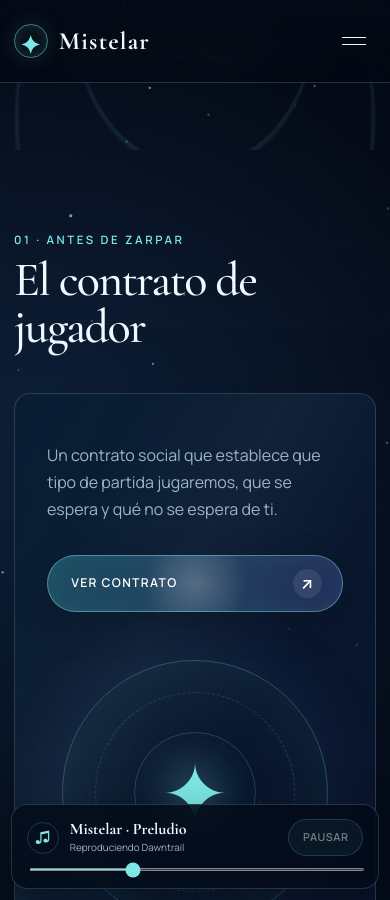
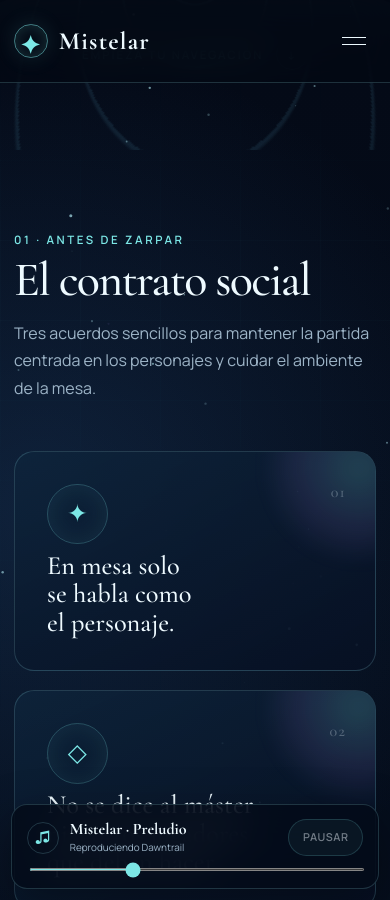
Before and after one commit to alvordsai/dnd_web, a Jekyll site: the page built from index.html, in a window 390 px wide and 900 px high, scrolled down 798 px. Built offline with Jekyll 4.4.1, drawn with Linux system fonts in a browser that asks for light colours; some of the changed text lies outside the part shown.

Commit message:
Integrar el contrato social en la página de inicio

```diff
--- a/index.html
+++ b/index.html
@@ -26,18 +26,29 @@ footer_text: Mistelar · Historias bajo un mismo cielo
 </section>
 
 <section id="sesion-cero" class="section-shell reveal">
-    <div class="section-heading">
-        <p class="section-kicker">01 · Antes de zarpar</p>
-        <h2>El contrato de jugador</h2>
+    <div class="section-heading section-heading-split">
+        <div>
+            <p class="section-kicker">01 · Antes de zarpar</p>
+            <h2>El contrato social</h2>
+        </div>
+        <p>Tres acuerdos sencillos para mantener la partida centrada en los personajes y cuidar el ambiente de la mesa.</p>
     </div>
-    <div class="feature-card">
-        <div class="feature-copy">
-            <p>Un contrato social que establece que tipo de partida jugaremos, que se espera y qué no se espera de ti.</p>
-            <a href="{{ '/contrato.html' | relative_url }}" class="boton">
-                <span>Ver contrato</span><span aria-hidden="true">↗</span>
-            </a>
-        </div>
-        <div class="astral-compass" aria-hidden="true"><span>✦</span></div>
+    <div class="contract-grid" aria-label="Acuerdos del contrato social">
+        <article class="contract-card">
+            <span class="contract-number" aria-hidden="true">01</span>
+            <span class="contract-mark" aria-hidden="true">✦</span>
+            <h3>En mesa solo se habla como el personaje.</h3>
+        </article>
+        <article class="contract-card">
+            <span class="contract-number" aria-hidden="true">02</span>
+            <span class="contract-mark" aria-hidden="true">◇</span>
+            <h3>No se dice al máster ni a otros jugadores qué deben hacer.</h3>
+        </article>
+        <article class="contract-card">
+            <span class="contract-number" aria-hidden="true">03</span>
+            <span class="contract-mark" aria-hidden="true">◈</span>
+            <h3>No se realizan críticas al máster ni a otros jugadores en mesa.</h3>
+        </article>
     </div>
 </section>
 
--- a/style.css
+++ b/style.css
@@ -543,6 +543,79 @@ button, input, textarea, select { font: inherit; }
 .boton:hover span:last-child { transform: translate(2px, -2px); }
 .boton-secundario { width: 100%; justify-content: space-between; border-color: var(--line); background: rgba(255, 255, 255, 0.025); box-shadow: none; }
 
+/* Social contract */
+.contract-grid {
+    display: grid;
+    grid-template-columns: repeat(3, minmax(0, 1fr));
+    gap: 1.2rem;
+}
+
+.contract-card {
+    position: relative;
+    min-height: 280px;
+    display: flex;
+    flex-direction: column;
+    overflow: hidden;
+    padding: 2rem;
+    border: 1px solid var(--line);
+    border-radius: 1.25rem;
+    background: linear-gradient(155deg, rgba(14, 37, 60, 0.78), rgba(7, 16, 35, 0.94));
+    isolation: isolate;
+    transition: border-color 220ms ease, box-shadow 220ms ease, transform 220ms ease;
+}
+
+.contract-card::before {
+    content: "";
+    position: absolute;
+    top: -5rem;
+    right: -5rem;
+    z-index: -1;
+    width: 12rem;
+    aspect-ratio: 1;
+    border-radius: 50%;
+    background: radial-gradient(circle, rgba(124, 231, 230, 0.2), rgba(182, 147, 255, 0.1) 45%, transparent 72%);
+    filter: blur(0.5rem);
+}
+
+.contract-card:hover {
+    border-color: rgba(124, 231, 230, 0.52);
+    box-shadow: 0 1.2rem 3.5rem rgba(0, 0, 0, 0.2);
+    transform: translateY(-5px);
+}
+
+.contract-number {
+    position: absolute;
+    top: 1.7rem;
+    right: 1.8rem;
+    color: rgba(238, 250, 255, 0.28);
+    font-family: var(--serif);
+    font-size: 1rem;
+    letter-spacing: 0.08em;
+}
+
+.contract-mark {
+    display: grid;
+    width: 3.8rem;
+    height: 3.8rem;
+    place-items: center;
+    border: 1px solid rgba(124, 231, 230, 0.24);
+    border-radius: 50%;
+    color: var(--aqua);
+    font-family: var(--serif);
+    font-size: 1.55rem;
+    box-shadow: inset 0 0 1.6rem rgba(124, 231, 230, 0.08);
+}
+
+.contract-card h3 {
+    max-width: 17ch;
+    margin: auto 0 0;
+    font-family: var(--serif);
+    font-size: clamp(1.65rem, 2.7vw, 2.25rem);
+    font-weight: 500;
+    line-height: 1.08;
+    text-wrap: balance;
+}
+
 /* Rule cards */
 .rules-grid { display: grid; grid-template-columns: repeat(3, 1fr); gap: 1.2rem; }
 
@@ -1025,7 +1098,7 @@ footer .footer-meta { color: var(--muted); font-family: var(--sans); font-size:
 
     .nav-links.is-open { opacity: 1; pointer-events: auto; transform: translateY(0); }
     .nav-links a { font-family: var(--serif); font-size: 2.2rem; letter-spacing: 0.02em; text-transform: none; }
-    .rules-grid, .feature-card, .content-grid { grid-template-columns: 1fr; }
+    .rules-grid, .contract-grid, .feature-card, .content-grid { grid-template-columns: 1fr; }
     .feature-card { gap: 3rem; }
     .feature-card-reverse .feature-copy, .feature-card-reverse .section-emblem { order: initial; }
     .astral-compass { width: min(68vw, 270px); }
@@ -1046,6 +1119,7 @@ footer .footer-meta { color: var(--muted); font-family: var(--sans); font-size:
     .section-shell { padding: 5rem 0; }
     .feature-card, .chronicle-card, .rule-card { border-radius: 1rem; }
     .rule-card { min-height: 390px; }
+    .contract-card { min-height: 220px; }
     .boton { width: 100%; justify-content: space-between; }
     .page-hero { min-height: 58svh; }
     .page-hero::after { opacity: 0.65; }
```
Also changed, not shown: contrato.html (deleted, +0 -42 lines).
